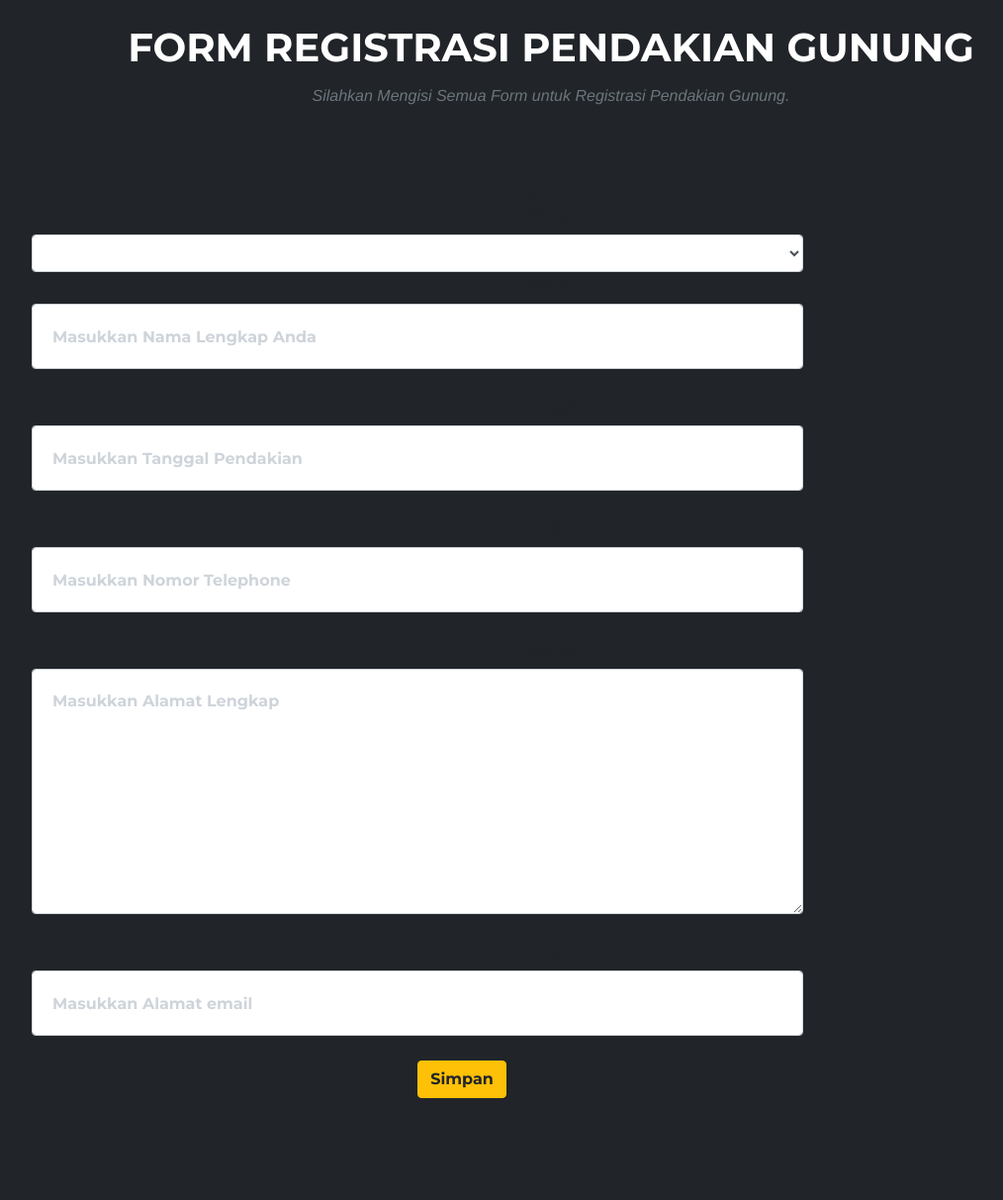
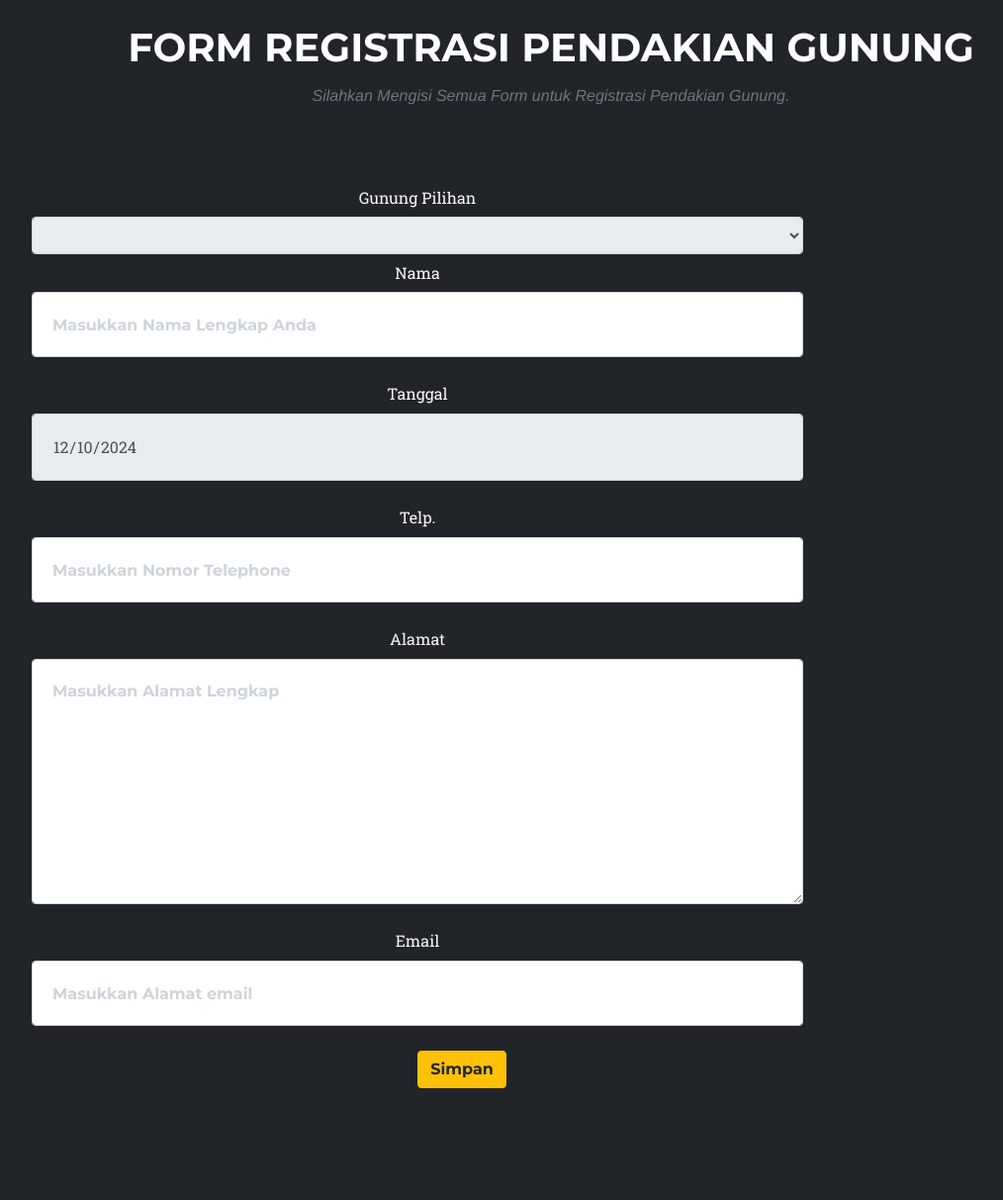
Before and after one commit to fahmi158/web_gunung, a PHP site: page /formregistrasi.php?jadwalId=1 in a window 1280 px wide. Shown: the part 126-1339 px from the top of the page at 99% size, without its empty margins (83-1097 px from the left). Run offline with PHP 8.4, Linux system fonts and the light colour scheme; data comes from the database, SQL or seed files in the repository; tables that the repository leaves empty hold one stand-in row (values such as "Sample post"); data that the repository does not hold is empty; some web fonts are replaced.

Commit message:
fixing form

```diff
--- a/formregistrasi.php
+++ b/formregistrasi.php
@@ -1,3 +1,11 @@
+<?php
+require 'server/config.php';
+$idjadwal=$_GET['jadwalId'];
+$query="SELECT * FROM jadwal WHERE idJadwal = $idjadwal";
+$result= mysqli_fetch_assoc(mysqli_query($conn,$query));
+//var_dump($result);
+?>
+
 <!DOCTYPE html>
 <html lang="en">
 
@@ -70,39 +78,39 @@
                           <div class="col-md-12">
                 <form class="form-horizontal" action="?" method="post">
                   <div class="form-group">
-                    <label for="exampleFormControlSelect1" class="col-sm-1" >Gunung Pilihan</label>
                     <div class="col-sm-9">
-                    <select class="form-control" id="exampleFormControlSelect1" name="namagunung">
-                        <option value="<?= $_GET['namagunung']?>"><?= $_GET['namagunung']?></option>
+                    <label for="exampleFormControlSelect1" class="col-sm-3 col-form-label text-light left-0" >Gunung Pilihan</label>
+                    <select class="form-control" id="exampleFormControlSelect1" name="namagunung" disabled>
+                        <option value="<?= $_GET['namagunung']?>" ><?= $_GET['namagunung']?></option>
                    </select>
                     </div>
                   <div class="form-group">
-                    <label for="nama" class="col-sm-1" "control-label">Nama</label>
-                    <div class="col-sm-9">
-                        <input type="text" class="form-control" name="nama" placeholder="Masukkan Nama Lengkap Anda">
+                    <div class="col-sm-9 ">
+                      <label for="nama" class="col-form-label text-light">Nama</label>
+                      <input type="text" class="form-control"id="nama" name="nama" placeholder="Masukkan Nama Lengkap Anda">
                     </div>
                   </div>
                   <div class="form-group">
-                    <label for="nama" class="col-sm-1" "control-label">Tanggal</label>
                     <div class="col-sm-9">
-                        <input type="text" class="form-control" name="tanggal" placeholder="Masukkan Tanggal Pendakian">
+                      <label for="nama" class="text-light" "control-label">Tanggal</label>
+                        <input type="date" class="form-control" name="tanggal" placeholder="Masukkan Tanggal Pendakian" value="<?= $result['tanggal']?>" disabled>
                     </div>
                   </div>
                   <div class="form-group">
-                    <label for="nama" class="col-sm-1" "control-label">Telp.</label>
                     <div class="col-sm-9">
+                      <label for="nama" class="text-light" "control-label">Telp.</label>
                         <input type="text" class="form-control" name="telp" placeholder="Masukkan Nomor Telephone">
                     </div>
                   </div>
                   <div class="form-group">
-                    <label for="alamat" class="col-sm-1" "control-label">Alamat</label>
                     <div class="col-sm-9">
+                      <label for="alamat" class="text-light" "control-label">Alamat</label>
                         <textarea name="alamat"class="form-control" placeholder="Masukkan Alamat Lengkap"></textarea>
                     </div>
                   </div>
                   <div class="form-group">
-                    <label for="nama" class="col-sm-1" "control-label">Email</label>
                     <div class="col-sm-9">
+                      <label for="nama" class="text-light" "control-label">Email</label>
                         <input type="text" class="form-control" name="email" placeholder="Masukkan Alamat email">
                     </div>
                   </div>
```
